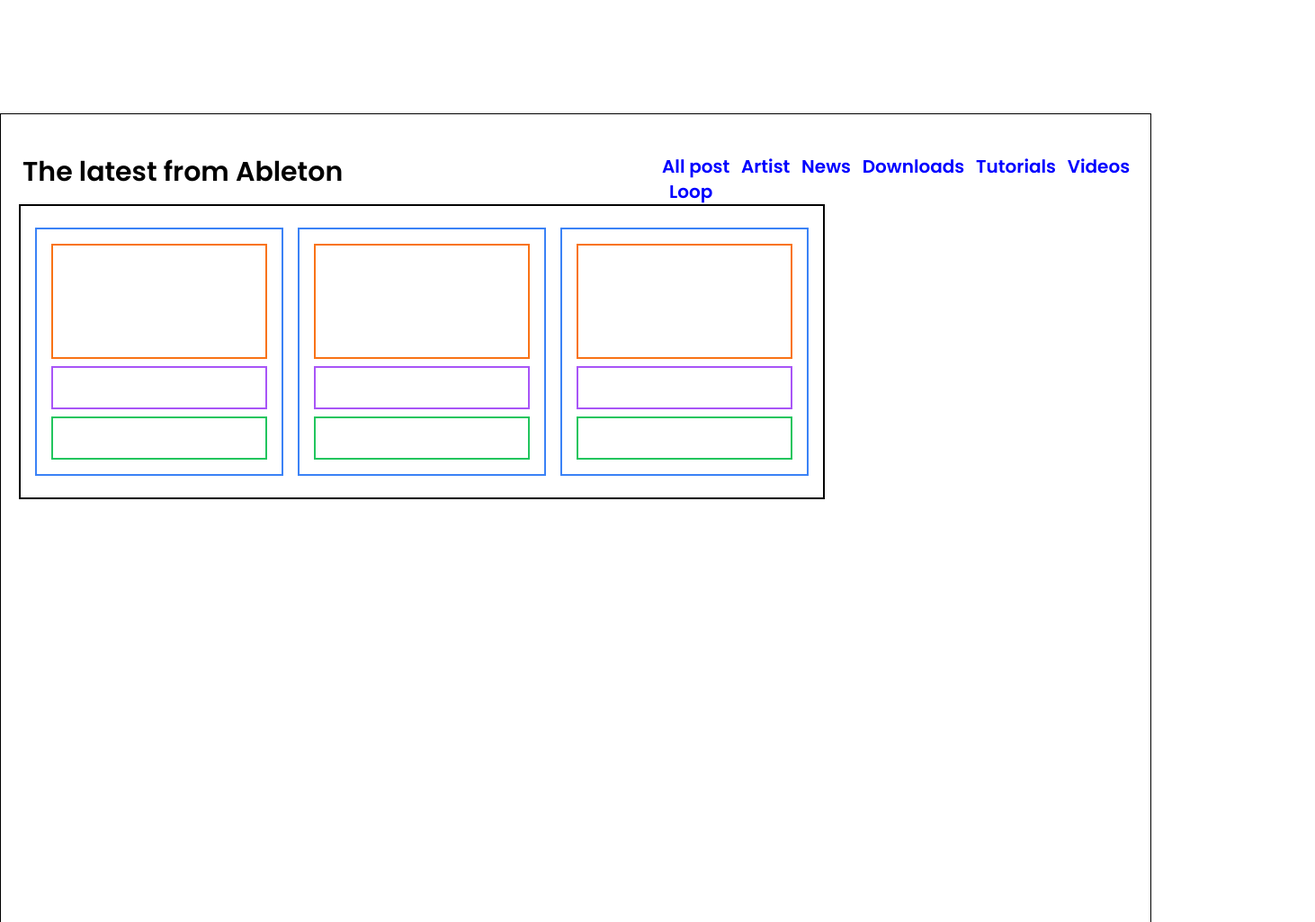
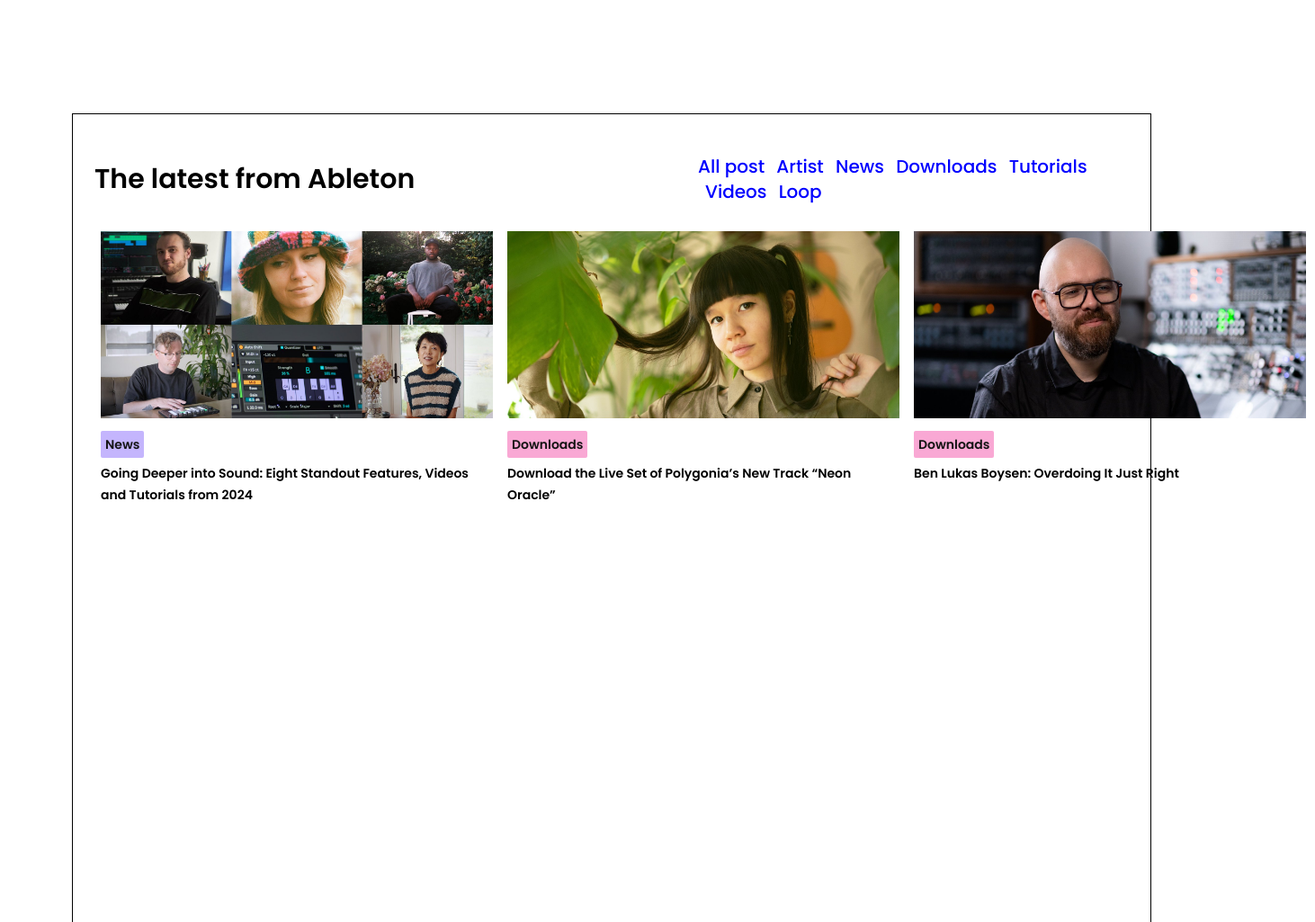
Before and after one commit to Alexanderjms/ProyectosFrontend, a plain HTML site: page Proyectos/Ableton/index.html in a window 1280 px wide. Shown: the part 880-1905 px from the top of the page at 90% size, 1462 px wide, since content can reach past the window. Drawn offline with nearby package versions, Linux system fonts and the light colour scheme.

Commit message:
Refactor HTML structure and CSS styles for Ableton project, improving layout and adding new components

```diff
--- a/Proyectos/Ableton/css/style.css
+++ b/Proyectos/Ableton/css/style.css
@@ -143,12 +143,12 @@
 
 .boxMain {
   max-width: 1400px;
-  margin: 0 auto;
   padding: 20px;
   height: 900px;
   display: flex;
   flex-direction: column;
   align-items: center;
+  margin-left: 80px;
 }
 
 .AreaGrid {
@@ -158,5 +158,18 @@
   display: flex;
   align-items: center;
   gap: 10px;
+}
 
+.BorderExtern {
+  width: 1360px;
+  padding: 10px;
+  margin-left: 1px;
+  margin-top: 20px;
 }
+
+.highlight {
+    color: #141414;
+    padding: 5px;
+    border-radius: 2px;
+    margin-top: 10px;
+}
--- a/Proyectos/Ableton/index.html
+++ b/Proyectos/Ableton/index.html
@@ -46,55 +46,68 @@
 
         <div class="border border-solid border-black boxMain">
             <div class="headerSection grid grid-cols-2 items-center py-6">
-                <div class="px-1 poppins-semibold text-3xl mb-4">
+                <div class="px-1 poppins-semibold text-3xl">
                     The latest from Ableton
                 </div>
-                <div class="pl-24 text-xl poppins-semibold text-Trylive space-x-2">
-                    <a class="poppins-semibold1" href="#">All post</a>
-                    <a class="poppins-semibold1" href="#">Artist</a>
-                    <a class="poppins-semibold1" href="#">News</a>
-                    <a class="poppins-semibold1" href="#">Downloads</a>
-                    <a class="poppins-semibold1" href="#">Tutorials</a>
-                    <a class="poppins-semibold1" href="#">Videos</a>
-                    <a class="poppins-semibold1" href="#">Loop</a>
+                <div class="pl-24 text-xl text-Trylive space-x-2">
+                    <a class="poppins-medium" href="#">All post</a>
+                    <a class="poppins-medium" href="#">Artist</a>
+                    <a class="poppins-medium" href="#">News</a>
+                    <a class="poppins-medium" href="#">Downloads</a>
+                    <a class="poppins-medium" href="#">Tutorials</a>
+                    <a class="poppins-medium" href="#">Videos</a>
+                    <a class="poppins-medium" href="#">Loop</a>
                 </div>
 
 
-                <div class="border-2 border-black p-4 w-[2000px] max-w-4xl mx-auto py-6">
-                    <!-- BoxMain -->
+                <div class="BorderExtern">
                     <div class="grid grid-cols-3 gap-4">
                         <!-- Columna 1 -->
-                      <div class="border-2 border-blue-500 p-4">
-                        <!-- Cuadro Naranja -->
-                        <div class="border-2 border-orange-500 h-32 mb-2"></div>
-                        <!-- Cuadro Morado -->
-                        <div class="border-2 border-purple-500 h-12 mb-2"></div>
-                        <!-- Cuadro Verde -->
-                        <div class="border-2 border-green-500 h-12"></div>
+                        <div class="flex flex-col space-y-2">
+                            <div class="h-52 mb-2">
+                                <img src="./img/min1.jpg" class="w-full h-52 object-cover" alt="Ableton">
+                            </div>
+                            <div>
+                                <span class="highlight bg-violet-300 poppins-semibold text-sm">News</span>
+                            </div>
+                            <div>
+                                <span class="poppins-semibold text-sm">
+                                    Going Deeper into Sound: Eight Standout Features, Videos and Tutorials from 2024
+                                </span>
+                            </div>
                         </div>
 
                         <!-- Columna 2 -->
-                      <div class="border-2 border-blue-500 p-4">
-                        <!-- Cuadro Naranja -->
-                        <div class="border-2 border-orange-500 h-32 mb-2"></div>
-                        <!-- Cuadro Morado -->
-                        <div class="border-2 border-purple-500 h-12 mb-2"></div>
-                        <!-- Cuadro Verde -->
-                        <div class="border-2 border-green-500 h-12"></div>
+                        <div class="flex flex-col space-y-2">
+                            <div class="h-52 mb-2">
+                                <img src="./img/min2.jpg" class="w-full h-52 object-cover" alt="Ableton">
+                            </div>
+                            <div>
+                                <span class="highlight bg-pink-300 poppins-semibold text-sm">Downloads</span>
+                            </div>
+                            <div>
+                                <span class="poppins-semibold text-sm">
+                                    Download the Live Set of Polygonia’s New Track “Neon Oracle”
+                                </span>
+                            </div>
                         </div>
 
                         <!-- Columna 3 -->
-                      <div class="border-2 border-blue-500 p-4">
-                        <!-- Cuadro Naranja -->
-                        <div class="border-2 border-orange-500 h-32 mb-2"></div>
-                        <!-- Cuadro Morado -->
-                        <div class="border-2 border-purple-500 h-12 mb-2"></div>
-                        <!-- Cuadro Verde -->
-                        <div class="border-2 border-green-500 h-12"></div>
+                        <div class="flex flex-col space-y-2">
+                            <div class="h-52 mb-2">
+                                <img src="./img/min3.jpg" class="w-full h-52 object-cover" alt="Ableton">
+                            </div>
+                            <div>
+                                <span class="highlight bg-pink-300 poppins-semibold text-sm">Downloads</span>
+                            </div>
+                            <div>
+                                <span class="poppins-semibold text-sm">
+                                    Ben Lukas Boysen: Overdoing It Just Right
+                                </span>
                             </div>
                         </div>
                     </div>
-
+                </div>
 
 
             </div>
```
Lines whose indentation alone changed are shown as unchanged.
